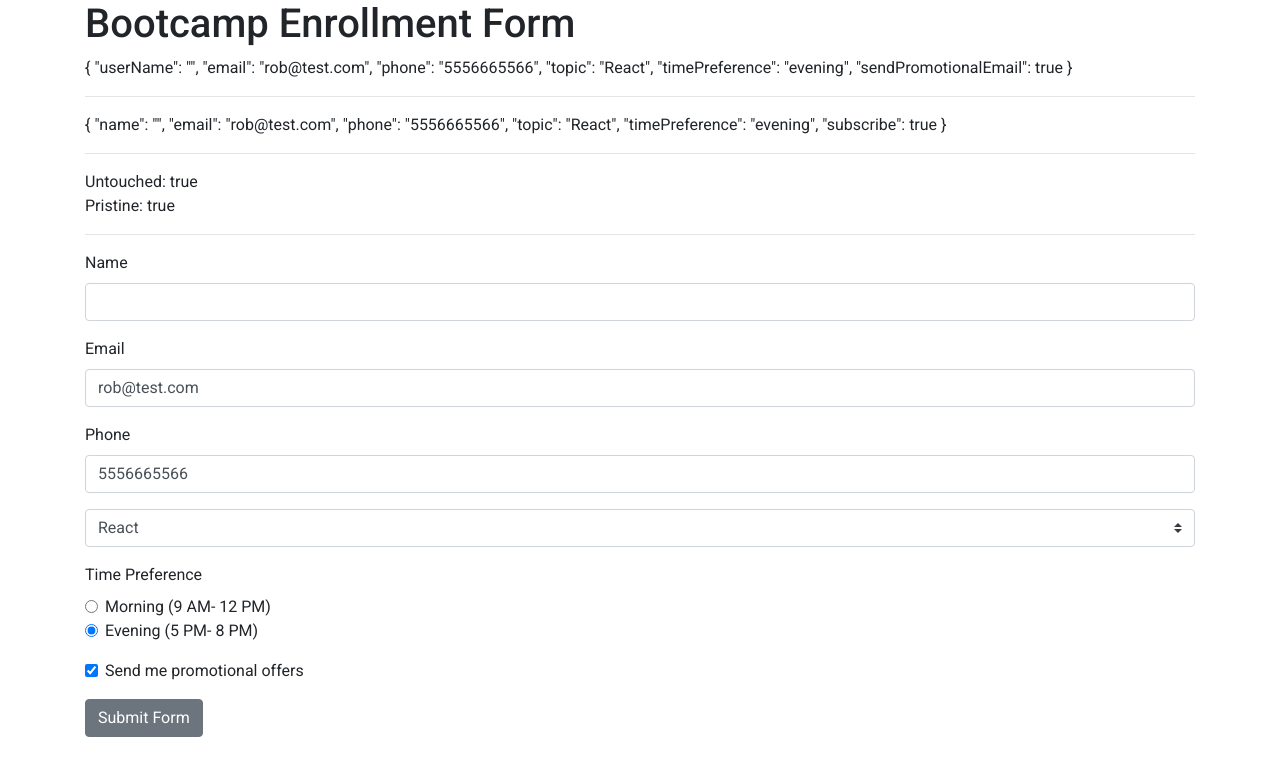
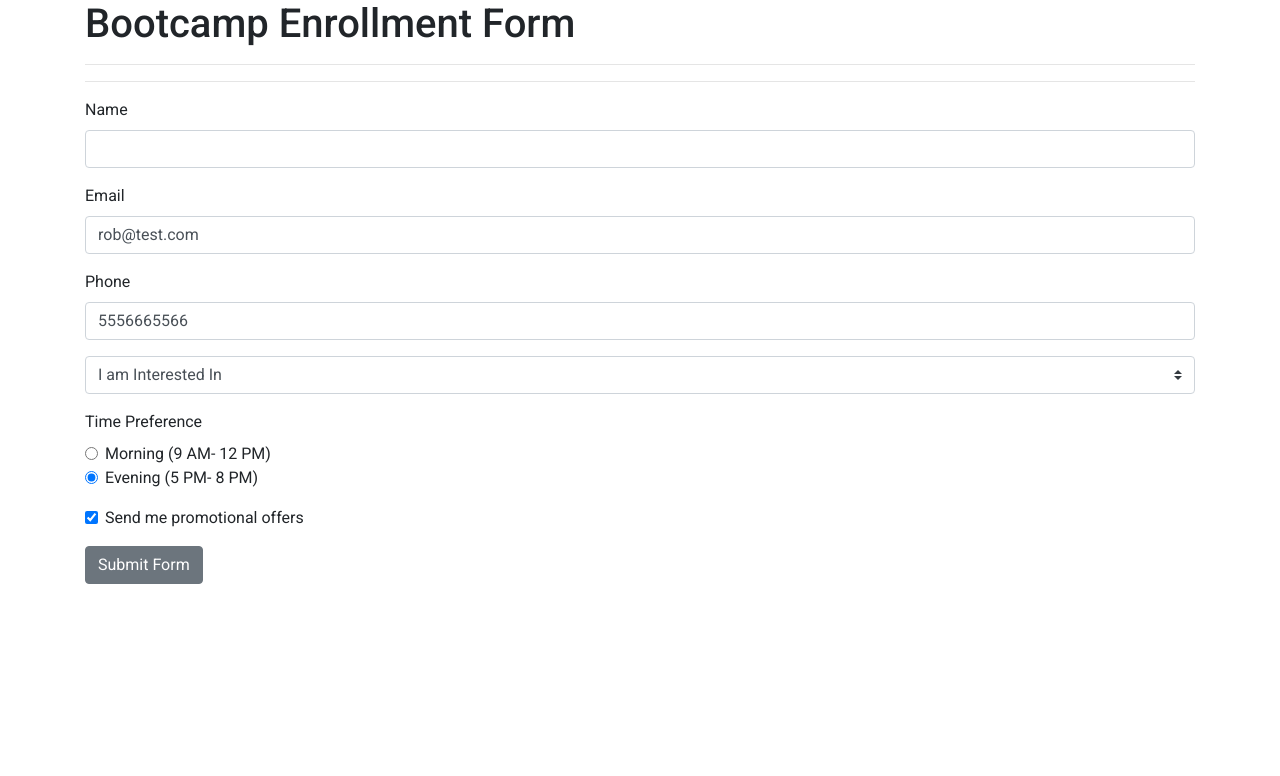
Before and after one commit to ozgursarikamis/angular-forms, an Angular app: page / in a window 1280 px wide. Shown: the top 776 px of the page. Built offline with nearby package versions, Linux system fonts and the light colour scheme.

Commit message:
select control validation

```diff
--- a/src/app/app.component.html
+++ b/src/app/app.component.html
@@ -1,12 +1,12 @@
 <div class="container">
   <h1>Bootcamp Enrollment Form</h1>
   <form #userForm="ngForm">
-    {{ userForm.value | json }}
+    <!-- {{ userForm.value | json }}
     <hr />
     {{ userModel | json }}
     <hr />
     Untouched: {{ name.untouched }} <br />
-    Pristine: {{ name.pristine }}
+    Pristine: {{ name.pristine }} -->
     <hr />
     <div *ngIf="phone.errors && (phone.invalid || phone.touched)">
       <small class="text-danger" *ngIf="phone.errors.required">
@@ -16,6 +16,7 @@
         Phone number must be 10-digits.
       </small>
     </div>
+    <hr />
 
     <div class="form-group">
       <label>Name</label>
@@ -41,10 +42,17 @@
     </div>
 
     <div class="form-group">
-      <select name="topic" class="custom-select" [(ngModel)]="userModel.topic">
-        <option selected>I am Interested In</option>
+      <select
+        required #topic="ngModel" [class.is-invalid]="topicHasError && topic.touched"
+        name="topic" class="custom-select" [(ngModel)]="userModel.topic"
+        (blur)="validateTopic(topic.value)" (change)="validateTopic(topic.value)"
+        >
+        <option selected value="default">I am Interested In</option>
         <option *ngFor="let topic of topics">{{ topic }}</option>
       </select>
+      <small class="text-danger" [class.d-none]="!topicHasError || topic.untouched">
+        Please choose a topic
+      </small>
     </div>
 
     <div class="mb-3">
--- a/src/app/app.component.ts
+++ b/src/app/app.component.ts
@@ -8,5 +8,14 @@ import { User } from './models/user';
 })
 export class AppComponent {
   topics = ['Angular', 'React', 'Vue'];
-  userModel = new User('', 'rob@test.com', '5556665566', 'React', 'evening', true);
+  userModel = new User('', 'rob@test.com', '5556665566', 'default', 'evening', true);
+
+  topicHasError = true;
+  validateTopic(val: string) {
+    if (val === 'default') {
+      this.topicHasError = true;
+    } else {
+      this.topicHasError = false;
+    }
+  }
 }
```
